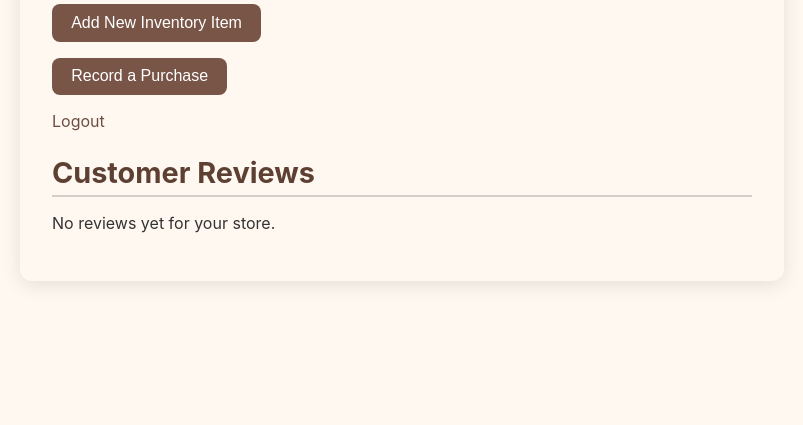
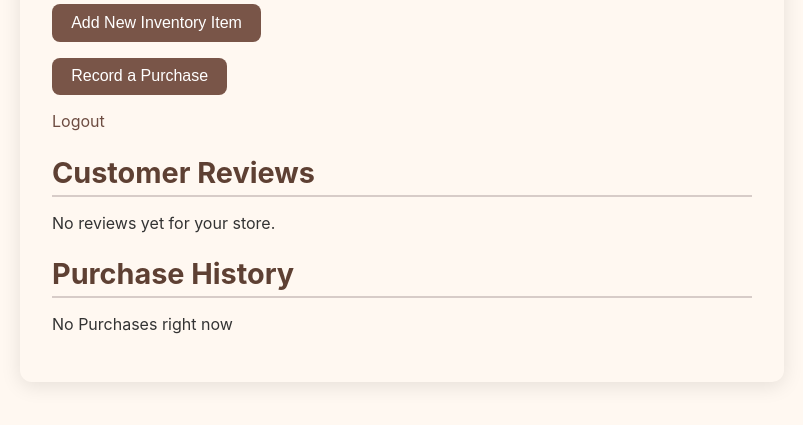
Before and after one commit to mahibahsaleh03/coffee-inventory-tracker, a Flask app: page /dashboard in a window 1280 px wide. Shown: the part 329-754 px from the top of the page, without its empty margins (238-1041 px from the left). Run offline with Flask 3, Linux system fonts and the light colour scheme; the visitor is signed in with stand-in values (Sample User, id 1); data that the repository does not hold is empty.

Commit message:
Purchase history

```diff
--- a/app.py
+++ b/app.py
@@ -114,6 +114,11 @@ def dashboard():
         """, (store_id, LOW_STOCK_THRESHOLD))
         low_stock = cursor.fetchall()
 
+    # Purchase history
+    with mysql.cursor() as cursor:
+        cursor.execute("SELECT * FROM purchase_history")
+        purchase_history = cursor.fetchall()
+
     with mysql.cursor() as cursor:
         cursor.execute("SELECT StoreName FROM users WHERE id = %s", (store_id,))
         user_row = cursor.fetchone()
@@ -127,7 +132,8 @@ def dashboard():
         'dashboard.html',
         inventory=inventory,
         reviews=reviews,
-        low_stock=low_stock
+        low_stock=low_stock,
+        purchase_history=purchase_history
     )
 
 
--- a/templates/dashboard.html
+++ b/templates/dashboard.html
@@ -57,5 +57,16 @@
     {% else %}
       <p>No reviews yet for your store.</p>
     {% endif %}
+
+    <h2>Purchase History</h2>
+    {% if reviews %}
+      <ul>
+        {% for purchase in purchase_history %}
+	  <li>{{ purchase.Product }} {{ purchase.Quantity }} {{ purchase.Price }}</li>
+	{% endfor %}
+      </ul>
+    {% else %}
+      <p>No Purchases right now</p>
+    {% endif %}
   </body>
 </html>
```
Also changed, not shown: 3 other files.
